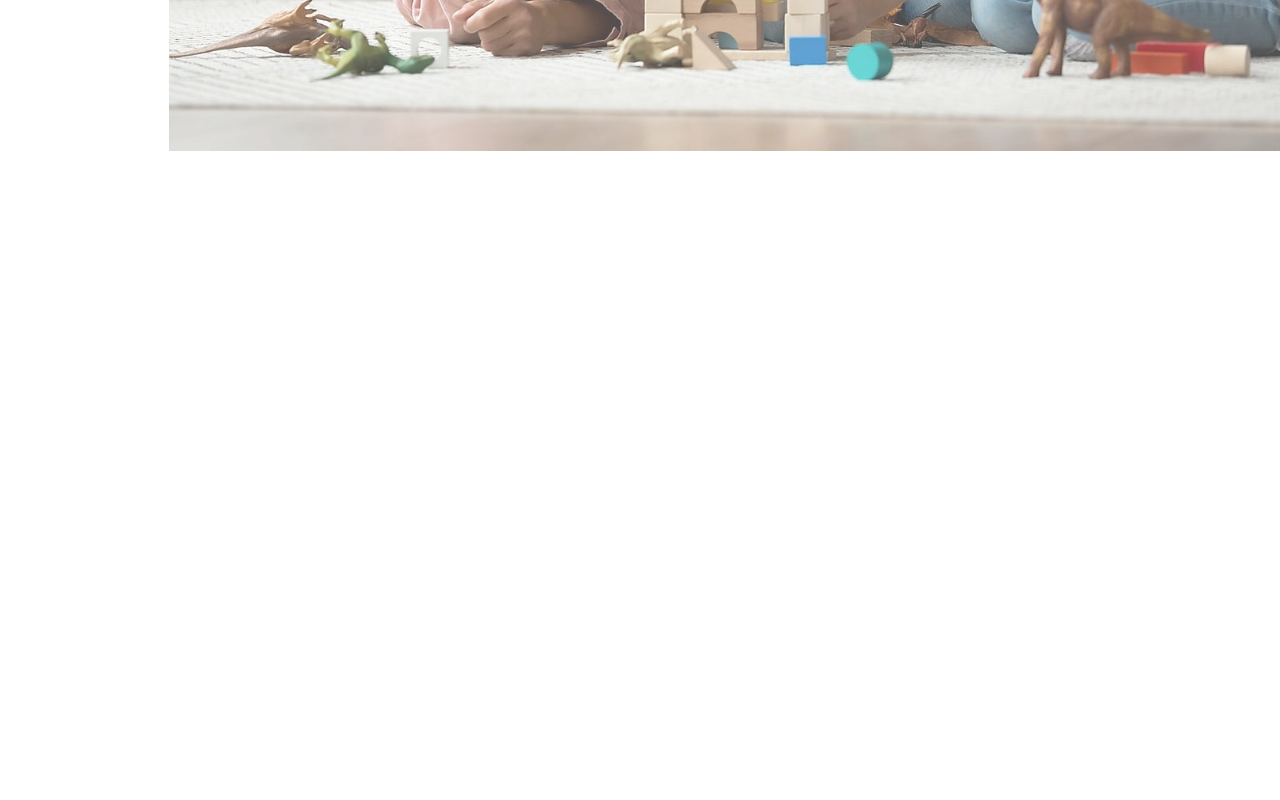
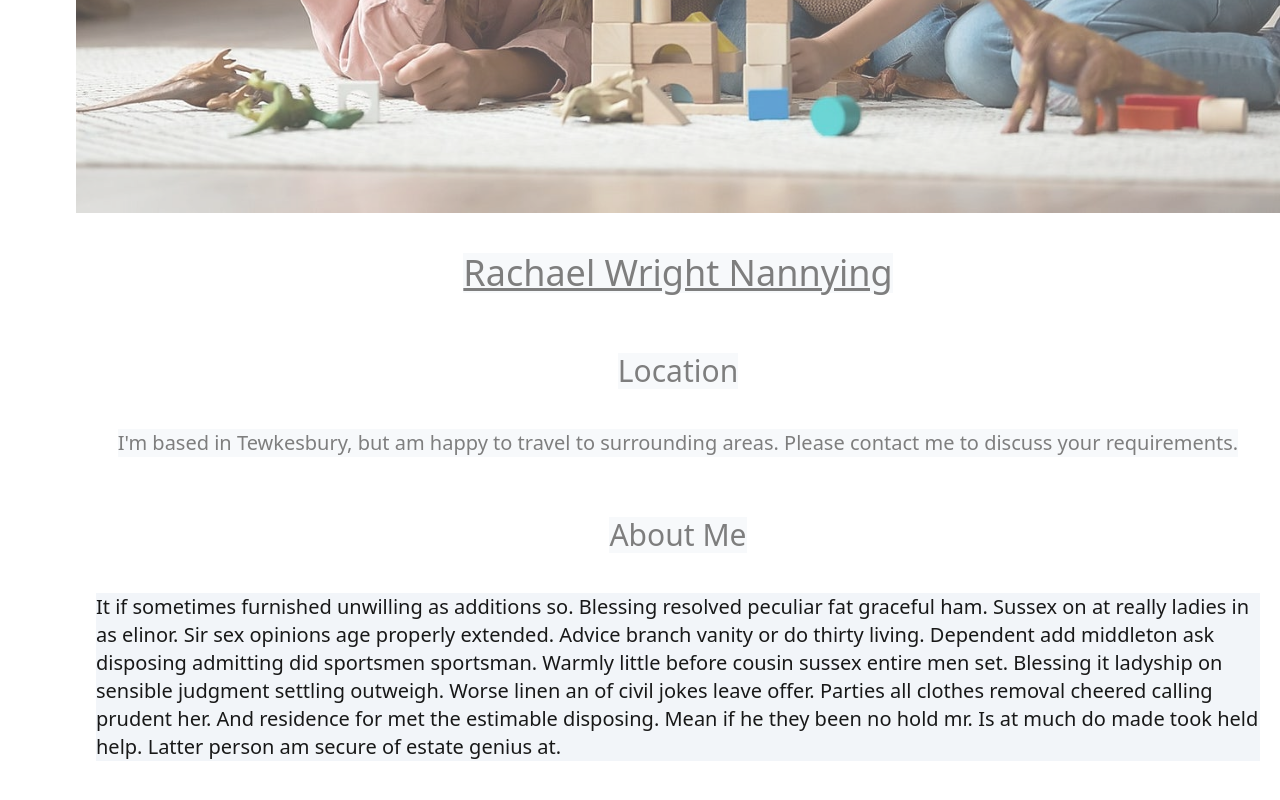
Before and after one commit to andrew03meyer/rachael-nannying-wesbite, a React (Create React App) app: page /about in a window 1280 px wide. Shown: the part 590-1390 px from the top of the page. Before the commit the page ends 800 px from the top, so only its background shows below. Built offline with nearby package versions, Linux system fonts and the light colour scheme.

Commit message:
start of carousel

```diff
--- a/src/About/About.js
+++ b/src/About/About.js
@@ -8,6 +8,24 @@ function About() {
           <h2 className="text-2xl">About</h2>
           <h2 className="">homepage:</h2>
         </div>
+
+        <h2 className="underline text-4xl m-10 text-center bg-slate-100 opacity-50">Rachael Wright Nannying</h2>
+
+        <h2 className="text-3xl m-5 bg-slate-100 opacity-50">Location</h2>
+        <p className="text-xl m-5 mb-10 bg-slate-100 opacity-50">
+          I'm based in Tewkesbury, but am happy to travel to surrounding areas. Please contact me to discuss your requirements.
+        </p>
+
+        <h2 className="text-3xl m-5 bg-slate-100 opacity-50">About Me</h2>
+        <p className="text-xl m-5 mb-10 bg-slate-100 opacity-90">
+          It if sometimes furnished unwilling as additions so. Blessing resolved peculiar fat graceful ham.
+          Sussex on at really ladies in as elinor. Sir sex opinions age properly extended. Advice branch vanity
+          or do thirty living. Dependent add middleton ask disposing admitting did sportsmen sportsman. Warmly
+          little before cousin sussex entire men set. Blessing it ladyship on sensible judgment settling outweigh.
+          Worse linen an of civil jokes leave offer. Parties all clothes removal cheered calling prudent her. And
+          residence for met the estimable disposing. Mean if he they been no hold mr. Is at much do made took held help.
+          Latter person am secure of estate genius at.
+        </p>
     </div>
   );
 }
--- a/src/Homepage/Homepage.js
+++ b/src/Homepage/Homepage.js
@@ -1,27 +1,25 @@
+import React, { useState, useEffect } from "react";
 import NannyPic from "../assets/images/testimage.jpg";
+import NannyPic2 from "../assets/images/testimage2.jpg";
+
+const images = [NannyPic, NannyPic2];
 
 function Homepage() {
+  const [index, setIndex] = useState(0);
+
+  useEffect(() => {
+    const intervalId = setInterval(() => {
+      setIndex((prevIndex) => (prevIndex + 1) % images.length);
+    }, 5000);
+
+    return () => clearInterval(intervalId);
+  }, []);
+
   return (
-    <div className="flex flex-col items-center">
-      <img src={NannyPic} alt="Nanny" className="z-0 opacity-70 w-full"/>
+    <div className="flex flex-col items-center justify-center relative">
+      <img src={images[index]} alt="Nanny" className="z-0 opacity-70 w-full" />
       <div className="z-1 absolute m-10">
-        <h2 className="underline text-4xl m-10 text-center">Rachael Wright Nannying</h2>
-
-        <h2 className="text-3xl m-5">Location</h2>
-        <p className="text-xl m-5 mb-10">
-          I'm based in Tewkesbury, but am happy to travel to surrounding areas. Please contact me to discuss your requirements.
-        </p>
-
-        <h2 className="text-3xl m-5">About Me</h2>
-        <p className="text-xl m-5 mb-10">
-          It if sometimes furnished unwilling as additions so. Blessing resolved peculiar fat graceful ham.
-          Sussex on at really ladies in as elinor. Sir sex opinions age properly extended. Advice branch vanity
-          or do thirty living. Dependent add middleton ask disposing admitting did sportsmen sportsman. Warmly
-          little before cousin sussex entire men set. Blessing it ladyship on sensible judgment settling outweigh.
-          Worse linen an of civil jokes leave offer. Parties all clothes removal cheered calling prudent her. And
-          residence for met the estimable disposing. Mean if he they been no hold mr. Is at much do made took held help.
-          Latter person am secure of estate genius at.
-        </p>
+        <h2 className="text-2xl">Quality care for your loved ones</h2>
       </div>
     </div>
   );
```
Also changed, not shown: src/assets/images/testimage2.jpg (added).
